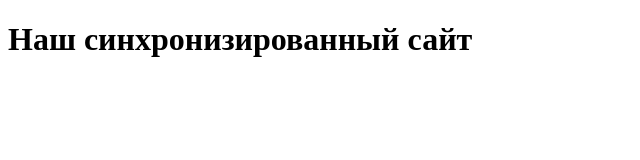
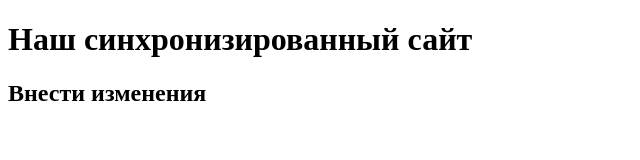
Before and after one commit to Evgen927/Evgen927_Hub_programming, a plain HTML site: page index.html in a window 1280 px wide. Shown: the whole page, without its empty margins (0-640 px from the left). Drawn offline with Linux system fonts and the light colour scheme.

Commit message:
Новые изменения

```diff
--- a/index.html
+++ b/index.html
@@ -6,5 +6,6 @@
 </head>
 <body>
 	<h1>Наш синхронизированный сайт</h1>
+	<h2>Внести изменения</h2>
 </body>
 </html>
```
